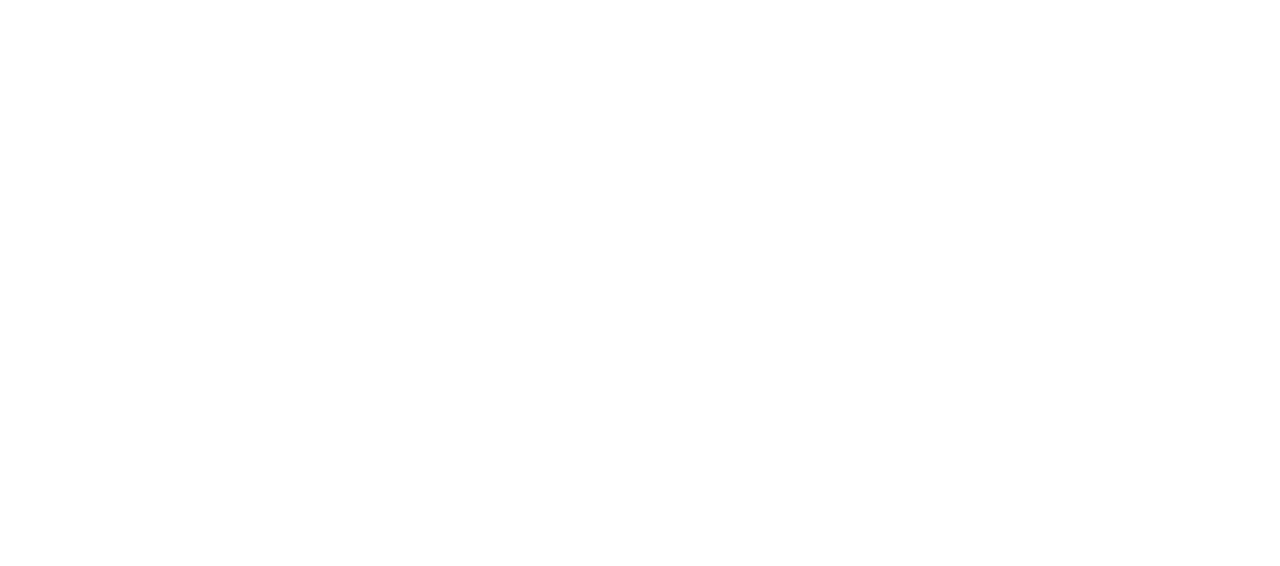
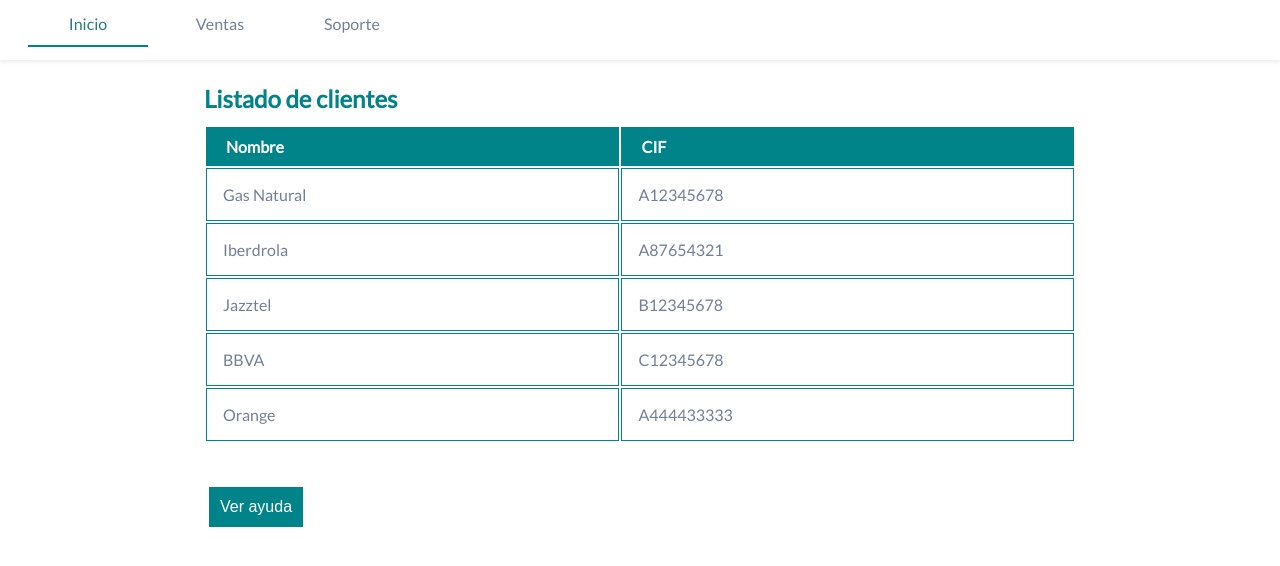
Before and after one commit to ajcaro/actividadesReactCore, a React (Create React App) app: page / in a window 1280 px wide. Shown: the top 566 px of the page. Built offline with nearby package versions, Linux system fonts and the light colour scheme.

Commit message:
Compoentes clase

```diff
--- a/src/App.js
+++ b/src/App.js
@@ -1,9 +1,45 @@
-function App() {
-  return (
-    <div>
+import React from 'react';
+import { Nav } from './components/Nav';
+import TablaClientes from './pages/TablaClientes';
 
-    </div>
-  );
+class App extends React.Component {
+	constructor(props) {
+		super(props);
+		this.state = {
+			clientes: [
+				{ nombre: 'Gas Natural', cif: 'A12345678' },
+				{ nombre: 'Iberdrola', cif: 'A87654321' },
+				{ nombre: 'Jazztel', cif: 'B12345678' },
+				{ nombre: 'BBVA', cif: 'C12345678' },
+			],
+			titulo: 'Listado de clientes',
+		};
+	}
+
+	componentDidMount() {
+		setTimeout(() => {
+			// Simulamos un delay con nuevos datos
+			//this.state.clientes.push({ nombre: 'Orange', dif: 'A444433333' });
+			this.setState({
+				clientes: [
+					...this.state.clientes,
+					{ nombre: 'Orange', cif: 'A444433333' },
+				],
+			});
+		}, 2500);
+	}
+
+	render() {
+		return (
+			<>
+				<Nav />
+				<TablaClientes
+					clientes={this.state.clientes}
+					titulo={this.state.titulo}
+				/>
+			</>
+		);
+	}
 }
 
 export default App;
--- /dev/null
+++ b/src/components/Nav.jsx
@@ -0,0 +1,17 @@
+import React, { Component } from 'react';
+
+export class Nav extends Component {
+	render() {
+		return (
+			<nav>
+				<ul>
+					<a className='activo'>Inicio</a>
+					<a>Ventas</a>
+					<a>Soporte</a>
+				</ul>
+			</nav>
+		);
+	}
+}
+
+export default Nav;
--- a/src/index.css
+++ b/src/index.css
@@ -36,7 +36,7 @@
 }
 
 hr {
-    border: 0.5px solid rgba(0,0,0,0.08);
+	border: 0.5px solid rgba(0, 0, 0, 0.08);
 	margin-bottom: 16px;
 }
 
@@ -57,7 +57,6 @@
 }
 
 /* Layout */
-
 
 .container {
 	max-width: 920px;
@@ -86,8 +85,8 @@
 .card {
 	padding: 24px;
 	margin: 20px auto;
-    border: rgba(0,0,0,0.08);
-    box-shadow: 0 2px 4px 0 rgba(0,0,0,0.08);
+	border: rgba(0, 0, 0, 0.08);
+	box-shadow: 0 2px 4px 0 rgba(0, 0, 0, 0.08);
 	background-color: white;
 }
 
@@ -109,7 +108,7 @@
 
 nav {
 	background-color: white;
-    box-shadow: 0 2px 4px 0 rgba(0,0,0,0.08);
+	box-shadow: 0 2px 4px 0 rgba(0, 0, 0, 0.08);
 	height: 60px;
 	display: flex;
 	justify-content: space-between;
@@ -231,9 +230,8 @@
 
 td.danger a {
 	text-decoration: none;
-    color: #FF5A5F;
+	color: #ff5a5f;
 }
-
 
 /* Formularios */
 
@@ -246,7 +244,6 @@
 	border: #008489 solid 1px;
 	cursor: pointer;
 	transition: background-color 400ms ease-in-out;
-
 }
 
 button.outline {
@@ -288,7 +285,7 @@
 	padding: 10px;
 	margin: 0 12px 12px 0;
 	border: none;
-    box-shadow: inset 0 2px 4px 0 rgba(0,0,0,0.08);
+	box-shadow: inset 0 2px 4px 0 rgba(0, 0, 0, 0.08);
 	color: #6a6a6a;
 	font-family: 'Lato', sans-serif;
 }
@@ -311,41 +308,36 @@
 	padding: 10px;
 	margin: 0 12px 12px 0;
 	border: none;
-    box-shadow: inset 0 2px 4px 0 rgba(0,0,0,0.08);
+	box-shadow: inset 0 2px 4px 0 rgba(0, 0, 0, 0.08);
 	border-radius: 0;
 	background-color: white;
 	color: #6a6a6a;
-    background-image:
-        linear-gradient(45deg, transparent 50%, gray 50%),
+	background-image: linear-gradient(45deg, transparent 50%, gray 50%),
 		linear-gradient(135deg, gray 50%, transparent 50%),
 		linear-gradient(to right, #ccc, #ccc);
-    background-position:
-        calc(100% - 20px) calc(1em + 2px),
-        calc(100% - 15px) calc(1em + 2px),
-        calc(100% - 2.5em) 0.5em;
-    background-size:
-        5px 5px,
-        5px 5px,
-        1px 1.5em;
+	background-position: calc(100% - 20px) calc(1em + 2px),
+		calc(100% - 15px) calc(1em + 2px), calc(100% - 2.5em) 0.5em;
+	background-size: 5px 5px, 5px 5px, 1px 1.5em;
 	background-repeat: no-repeat;
 }
 
 .alert {
-    color: #FF5A5F;
+	color: #ff5a5f;
 }
 
 .valid {
 	color: #287d78;
 }
 
-
-
-
 /* Misc */
 
 @keyframes fadeIn {
-    0% {opacity: 0;}
-    100% {opacity: 1;}
+	0% {
+		opacity: 0;
+	}
+	100% {
+		opacity: 1;
+	}
 }
 
 .glosario {
@@ -355,13 +347,13 @@
 	position: relative;
 }
 
-.definicion  {
+.definicion {
 	display: none;
 	border: 1px solid #287d78;
 	background-color: rgb(238, 238, 238);
 	padding: 10px;
 	position: absolute;
-    top:  20px;
+	top: 20px;
 	left: 20px;
 	animation-name: fadeOut;
 	animation-duration: 1000ms;
@@ -376,7 +368,6 @@
 	animation-iteration-count: 1;
 }
 
-
 .cesta {
 	background-color: #287d78;
 	padding: 5px 20px;
@@ -386,7 +377,7 @@
 	position: relative;
 }
 
-.cesta .counter{
+.cesta .counter {
 	background-color: crimson;
 	width: 30px;
 	height: 30px;
@@ -400,7 +391,6 @@
 }
 
 /* Estilos jugadores NBA*/
-
 
 /* Estilos jugadores NBA */
 
@@ -431,8 +421,8 @@
 }
 
 .player-box.bulls {
-    border: 5px solid #CE1141;
-    color: #CE1141;
+	border: 5px solid #ce1141;
+	color: #ce1141;
 	background-image: url('https://i.ibb.co/V9RKsVL/bulls.png');
 	background-size: 100px 100px;
 }
@@ -443,7 +433,6 @@
 }
 
 /* Marcador NBA */
-
 
 .marcador {
 	padding: 1rem 2rem;
@@ -482,7 +471,7 @@
 	width: 100%;
 }
 table.lakers tr:nth-child(even) {
-    background-color: #FDB927;
+	background-color: #fdb927;
 	color: #552583;
 	font-size: 1.4rem;
 }
@@ -492,7 +481,7 @@
 	font-size: 1.4rem;
 }
 table.celtics tr:nth-child(even) {
-    background-color: #BA8653;
+	background-color: #ba8653;
 	color: #008248;
 	font-size: 1.4rem;
 }
@@ -627,7 +616,6 @@
 	opacity: 1;
 }
 
-
 /* Grid card */
 
 .fila.grid {
--- /dev/null
+++ b/src/pages/TablaClientes.jsx
@@ -0,0 +1,58 @@
+import React, { Component } from 'react';
+
+export class TablaClientes extends Component {
+	constructor(props) {
+		super(props);
+		this.state = {
+			isShowHelp: false,
+		};
+		// Enlaza el this del componente con la funcion en el elemento
+		// this.handleShowHelp = this.handleShowHelp.bind(this);
+	}
+
+	handleShowHelp() {
+		// Cuando utilicemos el estado previo para setear el nuevo, usaremos una callback
+		this.setState(prevState => ({ isShowHelp: !prevState.isShowHelp }));
+	}
+
+	render() {
+		return (
+			<div className='container'>
+				<h1>{this.props.titulo}</h1>
+				<table>
+					<thead>
+						<tr>
+							<th>Nombre</th>
+							<th>CIF</th>
+						</tr>
+					</thead>
+					<tbody>
+						{this.props.clientes.map(cliente => (
+							<tr key={cliente.cif}>
+								<td>{cliente.nombre}</td>
+								<td>{cliente.cif}</td>
+							</tr>
+						))}
+					</tbody>
+				</table>
+				{this.state.isShowHelp ? (
+					<>
+						{' '}
+						<button onClick={() => this.handleShowHelp()}>
+							Ocultar ayuda
+						</button>
+						<div className='help'>
+							<p>Lorem ipsum dolor sit.</p>
+						</div>
+					</>
+				) : (
+					<button onClick={() => this.handleShowHelp()}>
+						Ver ayuda
+					</button>
+				)}
+			</div>
+		);
+	}
+}
+
+export default TablaClientes;
```
Also changed, not shown: src/App.css (added, +38 -0 lines), src/logo.svg (added). Lines whose indentation alone changed are shown as unchanged.
